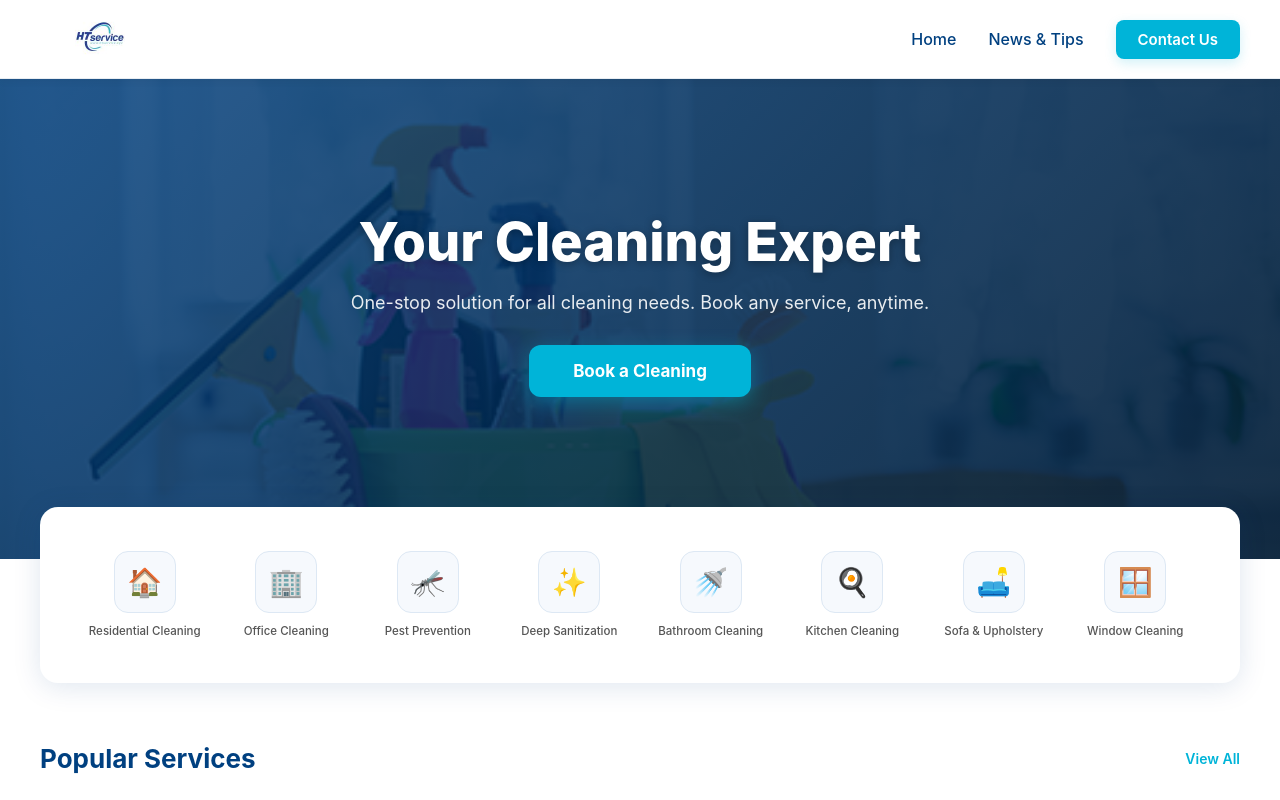
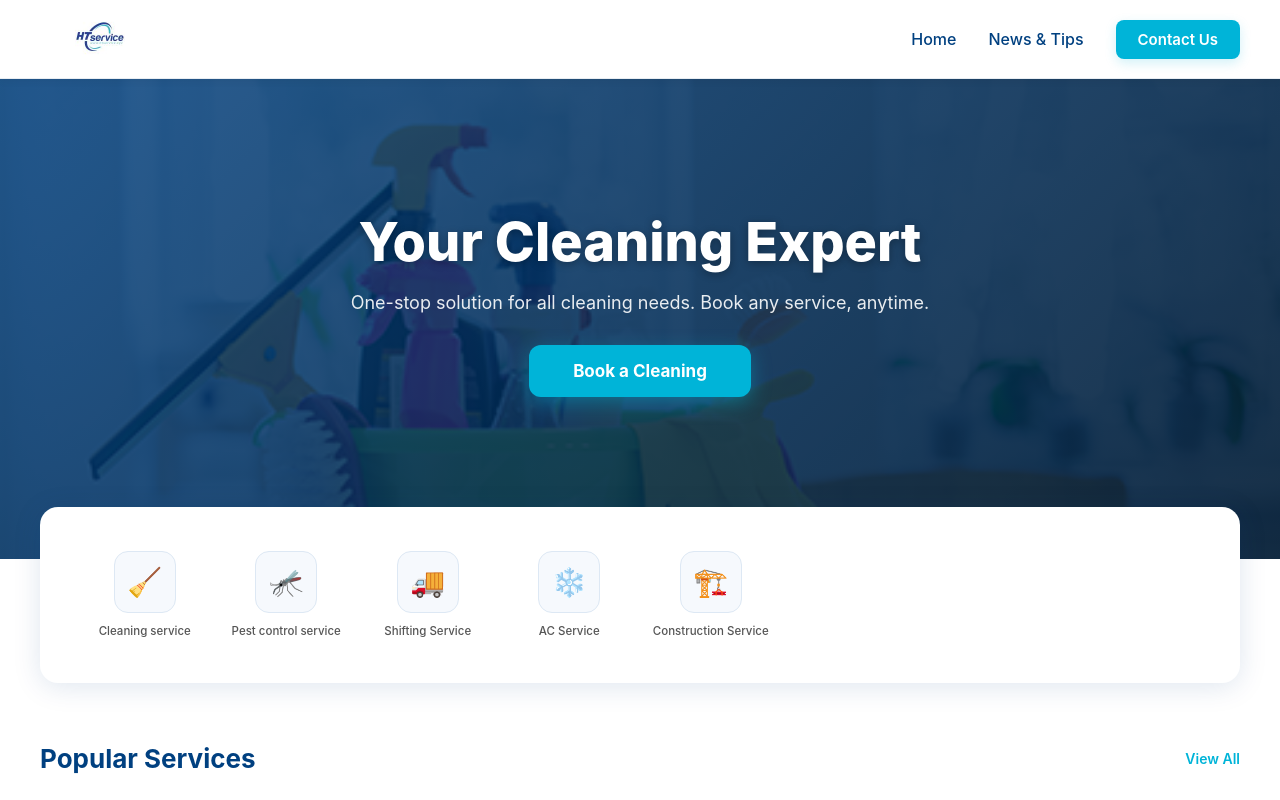
Before and after one commit to RetroRabiul/HTService, a Next.js app: page / in a window 1280 px wide. Shown: the top 800 px of the page. Built offline with nearby package versions, Linux system fonts and the light colour scheme.

Commit message:
update service text

```diff
--- a/components/BookingModal.js
+++ b/components/BookingModal.js
@@ -2,14 +2,11 @@ import { useState, useEffect } from 'react';
 import styles from '../styles/BookingModal.module.css';
 
 const SERVICES = [
-  { id: 1, name: 'Residential Deep Clean', desc: 'Full home clean — all rooms, surfaces and floors', price: 2500 },
-  { id: 2, name: 'Office Cleaning', desc: 'Professional workplace cleaning and sanitization', price: 3500 },
-  { id: 3, name: 'Pest Prevention', desc: 'Mosquito & pest treatment for all areas', price: 1800 },
-  { id: 4, name: 'Deep Sanitization', desc: 'Full home sanitization & disinfection', price: 2000 },
-  { id: 5, name: 'Bathroom Cleaning', desc: 'Deep scrub, descale and disinfect', price: 800 },
-  { id: 6, name: 'Kitchen Cleaning', desc: 'Deep clean, degreasing and appliance wipe-down', price: 1200 },
-  { id: 7, name: 'Sofa & Upholstery', desc: 'Sofa, carpet and fabric deep cleaning', price: 1500 },
-  { id: 8, name: 'Window Cleaning', desc: 'Interior and exterior window cleaning', price: 1000 },
+  { id: 1, name: 'Cleaning service', desc: 'General cleaning services for homes and offices', price: 2000 },
+  { id: 2, name: 'Pest control service', desc: 'Mosquito and pest control treatments', price: 1800 },
+  { id: 3, name: 'Shifting Service', desc: 'Packing, loading and shifting assistance', price: 3500 },
+  { id: 4, name: 'AC Service', desc: 'AC maintenance and servicing', price: 2500 },
+  { id: 5, name: 'Construction Service', desc: 'Post-construction cleaning and debris removal', price: 4000 },
 ];
 
 const MONTHS = ['January','February','March','April','May','June','July','August','September','October','November','December'];
--- a/pages/index.js
+++ b/pages/index.js
@@ -5,14 +5,11 @@ import styles from '../styles/Home.module.css';
 import BookingModal from '../components/BookingModal';
 
 const categories = [
-  { icon: '🏠', label: 'Residential Cleaning' },
-  { icon: '🏢', label: 'Office Cleaning' },
-  { icon: '🦟', label: 'Pest Prevention' },
-  { icon: '✨', label: 'Deep Sanitization' },
-  { icon: '🚿', label: 'Bathroom Cleaning' },
-  { icon: '🍳', label: 'Kitchen Cleaning' },
-  { icon: '🛋️', label: 'Sofa & Upholstery' },
-  { icon: '🪟', label: 'Window Cleaning' },
+  { icon: '🧹', label: 'Cleaning service' },
+  { icon: '🦟', label: 'Pest control service' },
+  { icon: '🚚', label: 'Shifting Service' },
+  { icon: '❄️', label: 'AC Service' },
+  { icon: '🏗️', label: 'Construction Service' },
 ];
 
 const popularServices = [
```
